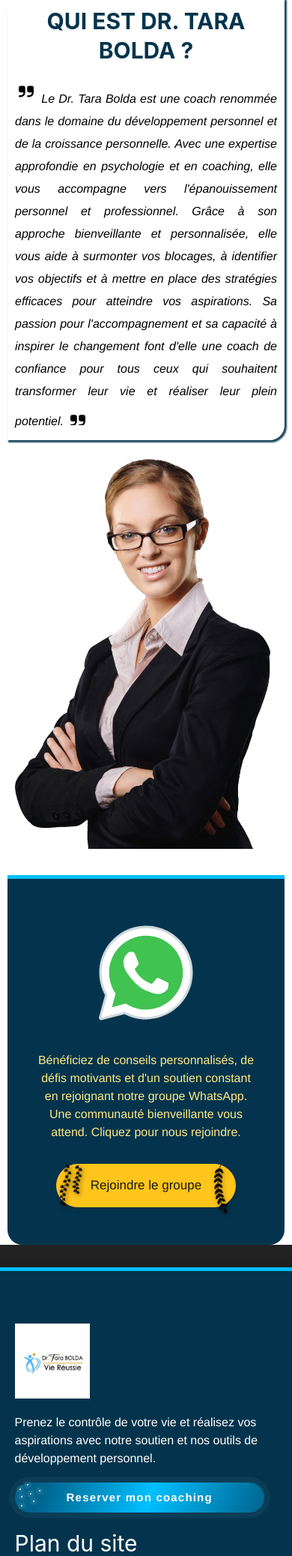
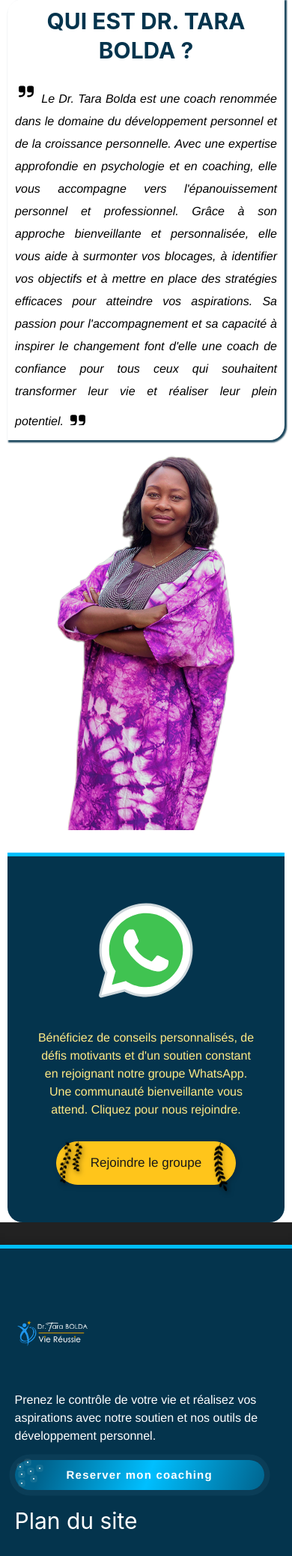
Before and after one commit to Ramirokaffo/site-vie-de-reussite, a Django app: page / in a window 390 px wide. Shown: the part 1552-3627 px from the top of the page at 75% size. Run offline with Django 5.2, Linux system fonts and the light colour scheme; data that the repository does not hold is empty.

Commit message:
Mise a jour de la photo de presentation

```diff
--- a/appointment/apps.py
+++ b/appointment/apps.py
@@ -4,4 +4,4 @@ from django.apps import AppConfig
 class AppointmentConfig(AppConfig):
     default_auto_field = 'django.db.models.BigAutoField'
     name = 'appointment'
-    verbose_name = 'rendez des utilisateurs'
+    verbose_name = 'rendez-vous des utilisateurs'
--- a/core/apps.py
+++ b/core/apps.py
@@ -4,3 +4,4 @@ from django.apps import AppConfig
 class CoreConfig(AppConfig):
     default_auto_field = 'django.db.models.BigAutoField'
     name = 'core'
+    verbose_name = 'Paramétrage'
--- a/core/models.py
+++ b/core/models.py
@@ -32,10 +32,10 @@ class SiteVideoModel(models.Model):
 
     title = models.CharField(max_length=255, null=True, unique=True, verbose_name="titre de la vidéo")
     video = models.CharField(max_length=255, null=True, unique=True, verbose_name="identifiant YouTube de la vidéo")
-    show_where = models.CharField(blank=False, null=False, max_length=15, default="home", verbose_name="Afficher où ?", choices=SHOW_WHERE_TYPE)
+    show_where = models.CharField(blank=False, null=False, max_length=15, default="home", verbose_name="afficher où ?", choices=SHOW_WHERE_TYPE)
     last_updated = models.DateTimeField(auto_now=True)
     created_at = models.DateField(blank=True, null=True, auto_created=True, auto_now_add=True)
-    published = models.BooleanField(default=True, verbose_name="Publié")
+    published = models.BooleanField(default=True, verbose_name="publié")
 
     def __str__(self):
         return self.title
--- a/main/static/css/footer.css
+++ b/main/static/css/footer.css
@@ -375,9 +375,7 @@ footer h3 {
   }
 
 
-.extra-right-footer {
 
-}
 
 
 .subscribe {
--- a/main/static/css/style.css
+++ b/main/static/css/style.css
@@ -1,4 +1,3 @@
-
 .welcome-bg-image {
   background-repeat: no-repeat;
   background-size: cover;
@@ -34,18 +33,22 @@
   flex-direction: column;
   align-items: center;
   padding: 30px;
+  gap: 25px;
 }
 
 .welcome-main-activity {
   color: white;
   font-weight: bold;
   font-size: 60px;
+  margin: 0px;
+  padding: 0px;
 }
 
 .welcome-glass-cart h3 {
   color: rgba(255, 255, 255, 0.5);
   color: var(--color4);
-
+  margin: 0px;
+  padding: 0px;
 }
 
 
@@ -180,12 +183,21 @@
 
 .presentation-div-right-side {
   width: 350px;
+  height: 500px;
+  /* background-color: red; */
+  background-size: contain;
+  background-repeat: no-repeat;
+  background-position: center;
+  transform: rotateY(180deg);
+
 }
 
 .presentation-div-right-side img {
   bottom: 0px;
   right: 0px;
 
+  transform: rotateY(180deg);
+  height: 100%;
 }
 
 
@@ -234,14 +246,12 @@
 .whatsapp-group-btn:hover {
   border: 1px solid var(--color3);
   text-decoration: none;
-  background: linear-gradient(
-    85deg,
-    var(--color2),
+  background: linear-gradient(85deg,
+      var(--color3),
       var(--color3),
       var(--color4),
       var(--color3),
-    var(--color2)
-  );
+      var(--color3));
   animation: wind 2s ease-in-out infinite;
 }
 
@@ -943,7 +953,8 @@
 }
 
 .styled-button .inner-button {
-  position: relative; /* Ensure relative positioning for pseudo-element */
+  position: relative;
+  /* Ensure relative positioning for pseudo-element */
   display: flex;
   align-items: center;
   justify-content: center;
@@ -985,8 +996,7 @@
 }
 
 .styled-button .inner-button .icon:hover {
-  filter: drop-shadow(0 10px 20px rgba(50, 50, 50, 1))
-    drop-shadow(0 0 20px rgba(2, 2, 2, 1));
+  filter: drop-shadow(0 10px 20px rgba(50, 50, 50, 1)) drop-shadow(0 0 20px rgba(2, 2, 2, 1));
   transform: rotate(-35deg);
 
 }
@@ -1676,13 +1686,15 @@
 
 
 
-.testimony-div .uk-slidenav-previous, .testimony-div .uk-slidenav-next {
+.testimony-div .uk-slidenav-previous,
+.testimony-div .uk-slidenav-next {
   background-color: rgba(4, 52, 77, 0.4) !important;
   border-radius: 5px;
 }
 
 
-.uk-slidenav-previous, .uk-slidenav-next {
+.uk-slidenav-previous,
+.uk-slidenav-next {
   background-color: rgba(4, 52, 77, 0.4) !important;
   border-radius: 5px;
 }
@@ -2300,6 +2312,8 @@
 
   .presentation-div-right-side img {
     padding: 5px 10px;
+    right: auto;
+    left: 0px;
   }
 
 
@@ -2495,7 +2509,9 @@
     padding: 0px !important;
     box-sizing: border-box;
   }
-  .testimony-div .uk-slidenav-previous, .testimony-div .uk-slidenav-next {
+
+  .testimony-div .uk-slidenav-previous,
+  .testimony-div .uk-slidenav-next {
     background-color: rgba(4, 52, 77, 0.2) !important;
   }
 
--- a/main/templates/component/footer.html
+++ b/main/templates/component/footer.html
@@ -6,7 +6,7 @@
     <div class="global-footer-div">
 
         <div class="footer-left-div">
-            <img class="footer-site-logo" src="{% static 'images/logo_site_vie_reussie.jpeg' %}" alt="">
+            <img class="footer-site-logo" src="{% static 'images/logo_frg_white.png' %}" alt="">
             <p>Prenez le contrôle de votre vie et réalisez vos aspirations avec notre soutien et nos outils de
                 développement personnel.</p>
             <a href="#appointment-modal-overflow" uk-toggle uk-scrollspy="cls: uk-animation-slide-left; delay: 200">
--- a/main/templates/index.html
+++ b/main/templates/index.html
@@ -230,7 +230,6 @@
     </div>
 </div>
 
-<!-- </div> -->
 
 {% endif %}
 
@@ -371,9 +370,9 @@
                 </p>
             </i>
         </div>
-        <div class="presentation-div-right-side">
-            <img uk-scrollspy="cls: uk-animation-fade; delay: 200"
-                src="{% static 'images/femme-affaires-689x1024.png' %}" alt="">
+        <div class="presentation-div-right-side" style="background-image: url('static/images/bolda.PNG');">
+            <!-- <img uk-scrollspy="cls: uk-animation-fade; delay: 200"
+                src="{% static 'images/bolda.PNG' %}" alt=""> -->
         </div>
     </div>
     <div class="chat-group-whatsapp-div">
```
Also changed, not shown: main/static/images/banner2.jpeg (added), main/static/images/bolda.PNG (added), main/static/images/logo_frg_black.png (added), main/static/images/logo_frg_white.png (added). Lines whose indentation alone changed are shown as unchanged.
